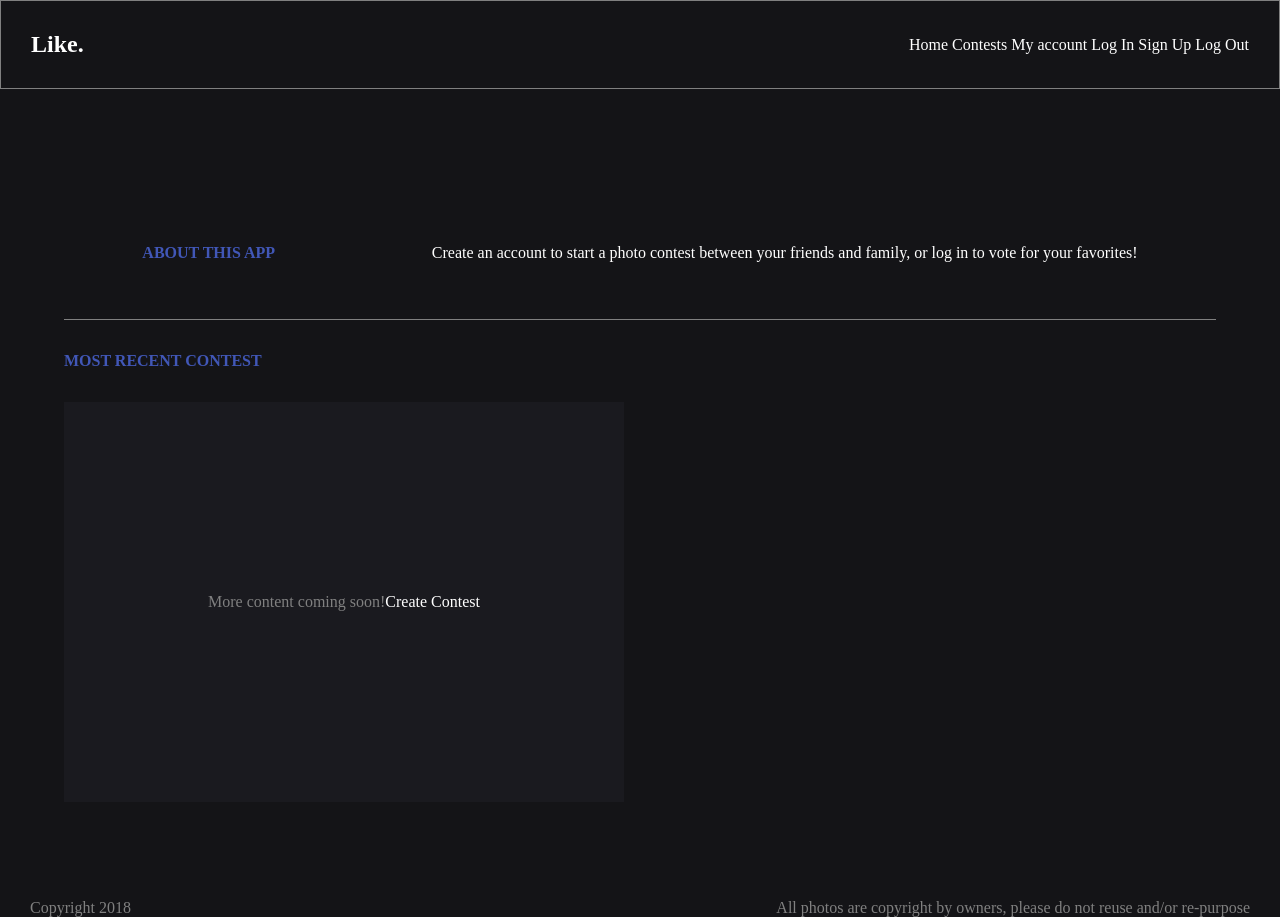
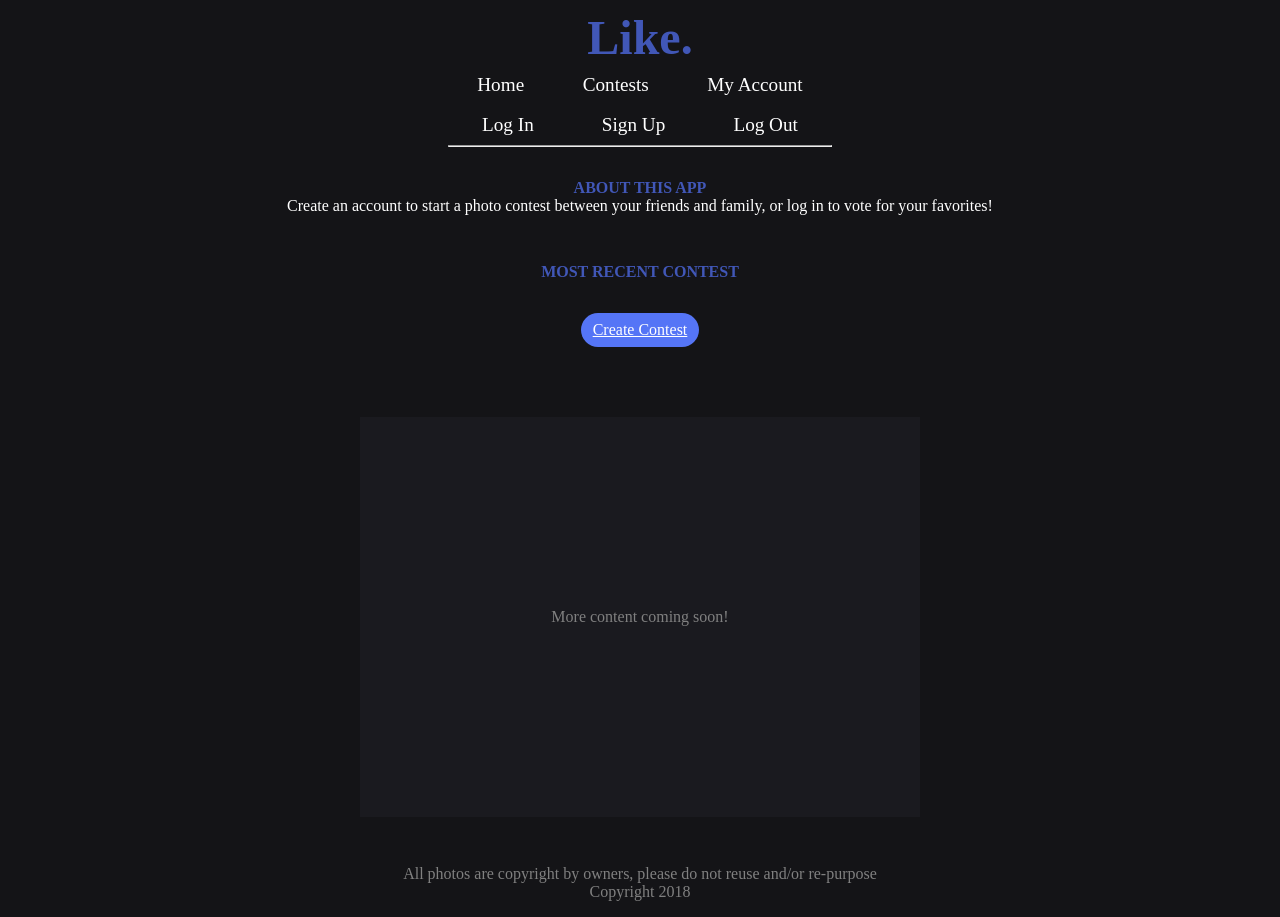
Before and after one commit to helloryantg/photo_contest, a Django app: page / in a window 1280 px wide. Run offline with Django 3.2, Linux system fonts and the light colour scheme; data that the repository does not hold is empty.

Commit message:
fix css for multiple templates

```diff
--- a/main_app/static/style.css
+++ b/main_app/static/style.css
@@ -1,7 +1,11 @@
+*, *::before, *::after {
+    box-sizing: border-box;
+}
+
 * {
-    box-sizing: border-box;
     margin: 0;
     padding: 0;
+    text-align: center;
 }
 
 body {
@@ -10,49 +14,71 @@ body {
     color: white;
     display: flex;
     flex-direction: column;
-    justify-content: space-between
+    justify-content: space-between;
 }
 
-nav {
-    border: 1px solid grey;
+h1 {
+    padding-top: 10px;
+    color: #4157B7;
+    font-size: 3em;
+}
+
+.nav-links {
     display: flex;
+    justify-content: space-around;
+    font-size: 120%;
+    width: 20em;
+}
+
+.nav-links a {
+    height: 2em;
+    text-decoration: none;
+    color: white;
+    padding: 20px;
+    line-height: 0;
+}
+
+.nav-links a:hover {
+    background-color: rgba(0, 0, 0, .3);
+    color: #4157B7;
+}
+
+body {
+    margin: 0;
+    height: 100vh;
+    font-family: 'Source Code Pro';
+    display: flex;
+    flex-direction: column;
     justify-content: space-between;
     align-items: center;
-    padding: 30px;
 }
 
 main {
+    width: 100%;
+    height: 100%;
+    padding: 1rem;
+    display: flex;
+    flex-direction: column;
+    align-items: center;
+    overflow-y: scroll;
     margin: 0 5%;
 }
 
+
+
 footer {
-    margin: 0 30px;
     color: grey;
-    display: flex;
-    justify-content: space-between;
-}
-
-a {
-    text-decoration: none;
-    color: white;
+    padding: 1em 0;
 }
 
 .instructions {
-    font-size: 1em;
-    padding: 5% 0;
-    display: flex;
-    justify-content: space-around;
-    border-bottom: 1px solid grey;
+    padding: 1em 0;
 }
 
 h4 {
     color: #4157B7;
 }
 
-.photo {
-    height: 200px;
-    width: 200px;
-}
 
 .contest {
     height: 60%;
@@ -61,14 +87,12 @@ h4 {
 
 .landing {
     display: flex;
-    justify-content: space-between;
+    flex-direction: column;
+    margin: 1em;
 }
 
 .contest-card {
-    width: 20em;
-    height: 25em;
-    background-color: #313139;
-    text-align: center;
+
 }
 
 .coming-soon {
--- a/main_app/templates/base.html
+++ b/main_app/templates/base.html
@@ -16,11 +16,14 @@
             <div class="nav-links">
                 <a href="{% url 'landing' %}">Home</a>
                 <a href="{% url 'landing' %}">Contests</a>
-                <a href="{% url 'my_account' user.id %}">My account</a>
+                <a href="{% url 'my_account' user.id %}">My Account</a>
+            </div>
+            <div class="nav-links">
                 <a href="{% url 'login' %}">Log In</a>
                 <a href="{% url 'signup' %}">Sign Up</a>
                 <a href="{% url 'logout' %}">Log Out</a>
             </div>
+            <hr>
         </nav>
     </header>
     <main>
@@ -28,8 +31,8 @@
         {% endblock %}
     </main>
     <footer>
+        <p>All photos are copyright by owners, please do not reuse and/or re-purpose</p>
         <p>Copyright 2018</p>
-        <p>All photos are copyright by owners, please do not reuse and/or re-purpose</p>
     </footer>
 </body>
 </html>
--- a/main_app/templates/contests/index.html
+++ b/main_app/templates/contests/index.html
@@ -7,6 +7,9 @@
 <a href="{% url 'contests_delete' contest.id %}">Delete Contest</a>
 
 <p class="grey-text">Please vote for only one person per category below.</p>
+<div>
+
+</div>
 <div class="categories">
     <a href="#">Nature</a>
     <a href="#">Food</a>
--- a/main_app/templates/landing.html
+++ b/main_app/templates/landing.html
@@ -10,6 +10,10 @@
     <h4>MOST RECENT CONTEST</h4>
 </div>
 
+<a class="blue-btn" href="contests/create/">Create Contest</a>
+<br>
+<br>
+<br>
 <div class="landing">
     {% for contest in contests %}
     <div class="contest-card">
@@ -28,7 +32,7 @@
 
     <div class="coming-soon grey-text">
         <p>More content coming soon!</p>
-        <a href="contests/create/">Create Contest</a>
+
     </div>
 </div>
 
--- a/main_app/views.py
+++ b/main_app/views.py
@@ -57,7 +57,7 @@ def login_view(request):
 
 def logout_view(request):
     logout(request)
-    return HttpResponseRedirect('home')
+    return HttpResponseRedirect('lading')
 
 def signup(request):
     if request.method == 'POST':
```
